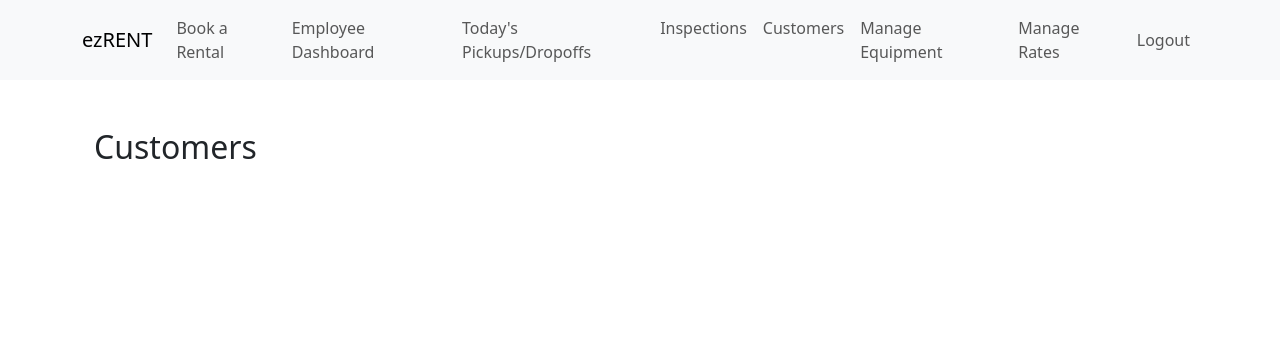
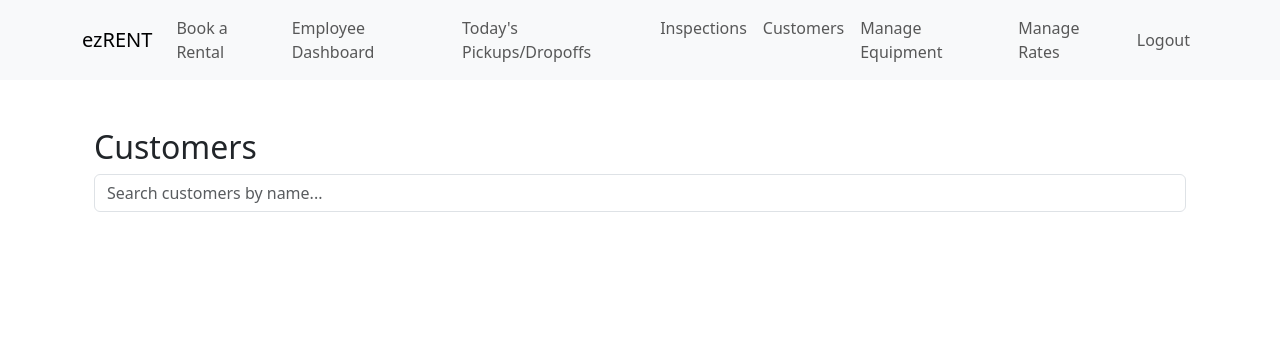
Before and after one commit to TheJoshBaxter/ezRENT, a Django app: page /managementPortal/customers/ in a window 1280 px wide. Shown: the top 340 px of the page. Run offline with Django 4.2, Linux system fonts and the light colour scheme; the visitor is signed in with stand-in values (Sample User, id 1); data that the repository does not hold is empty; some libraries are stand-ins or nearby versions.

Commit message:
customer search bar, fixed django admin errors

```diff
--- a/managementPortal/models.py
+++ b/managementPortal/models.py
@@ -41,7 +41,7 @@ class RentalOrder(models.Model):
         return (self.rental_end_date - self.rental_start_date).days
 
     def __str__(self):
-        return f"{self.customer.user.username} - {self.equipment.name}"
+        return f"Order #{self.id} - {self.customer.first_name} {self.customer.last_name} - {self.equipment.name} - Ending on {self.rental_end_date}"
 
 class RentalExtensions(models.Model):
     rental_order = models.ForeignKey(RentalOrder, on_delete=models.CASCADE)
@@ -49,6 +49,9 @@ class RentalExtensions(models.Model):
     days_extended = models.IntegerField()
     new_end_date = models.DateField()
     timestamp = models.DateTimeField()
+
+    def __str__(self):
+        return f"Extension for {self.rental_order} originally, now {self.new_end_date}"
 
 class Inspection(models.Model):
     rental_order = models.ForeignKey(RentalOrder, on_delete=models.CASCADE)
--- a/managementPortal/templates/customers.html
+++ b/managementPortal/templates/customers.html
@@ -3,9 +3,16 @@
 {% block content %}
 <div class="container mt-5">
     <h2>Customers</h2>
+
+    <!-- NEW CODE: Search Bar -->
+    <div class="mb-4">
+        <input type="text" id="customerSearch" class="form-control" placeholder="Search customers by name...">
+    </div>
+    <!-- END NEW CODE -->
+
     <br>
     {% for customer in customers %}
-        <div class="card mb-3" data-bs-toggle="collapse" data-bs-target="#customerDetails-{{ customer.id }}" aria-labelledby="customerDetails-{{ customer.id }}" aria-expanded="true">
+        <div class="card mb-3 customer-card" data-customer-name="{{ customer.first_name }} {{ customer.last_name }}" data-bs-toggle="collapse" data-bs-target="#customerDetails-{{ customer.id }}" aria-labelledby="customerDetails-{{ customer.id }}" aria-expanded="true">
             <div class="card-body d-flex justify-content-between align-items-center">
                 <!-- Customer Information on the left -->
                 <div>
@@ -38,10 +45,6 @@
                     <!-- Email Button -->
                     <a href="mailto:{{ customer.email }}" class="btn btn-link">
                         <i class="fas fa-envelope"></i>
-                    </a>
-                    <!-- Expand/Collapse Button -->
-                    <a href="#" class="btn btn-link" data-bs-toggle="collapse" data-bs-target="#customerDetails-{{ customer.id }}" aria-expanded="false" aria-controls="customerDetails-{{ customer.id }}">
-                        <i class="fas fa-chevron-down"></i>
                     </a>
                 </div>
             </div>
@@ -102,4 +105,20 @@
         </div>
     {% endfor %}
 </div>
+
+<script>
+    document.getElementById('customerSearch').addEventListener('keyup', function() {
+        var searchValue = this.value.toLowerCase();
+        var customerCards = document.getElementsByClassName('customer-card');
+
+        for (var i = 0; i < customerCards.length; i++) {
+            var customerName = customerCards[i].getAttribute('data-customer-name').toLowerCase();
+            if (customerName.includes(searchValue)) {
+                customerCards[i].style.display = '';
+            } else {
+                customerCards[i].style.display = 'none';
+            }
+        }
+    });
+</script>
 {% endblock %}
```
